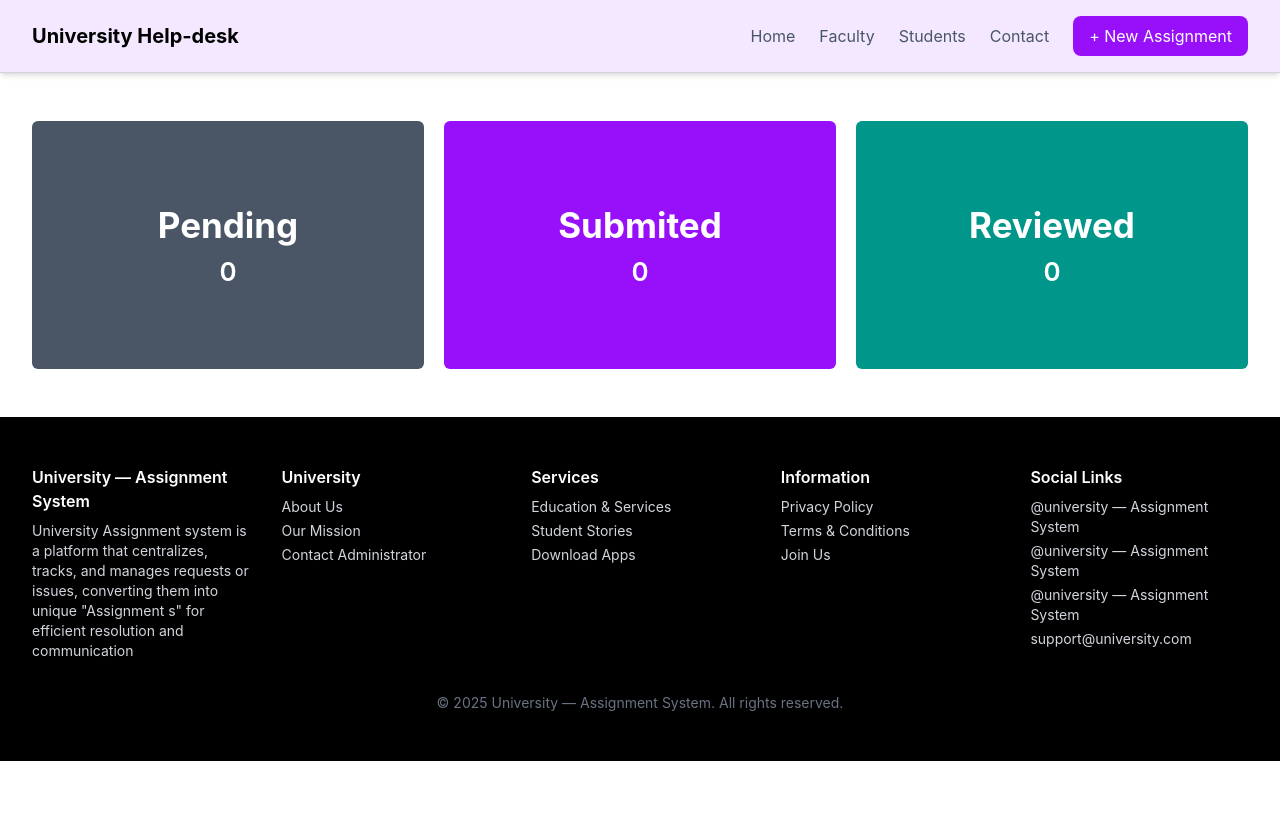
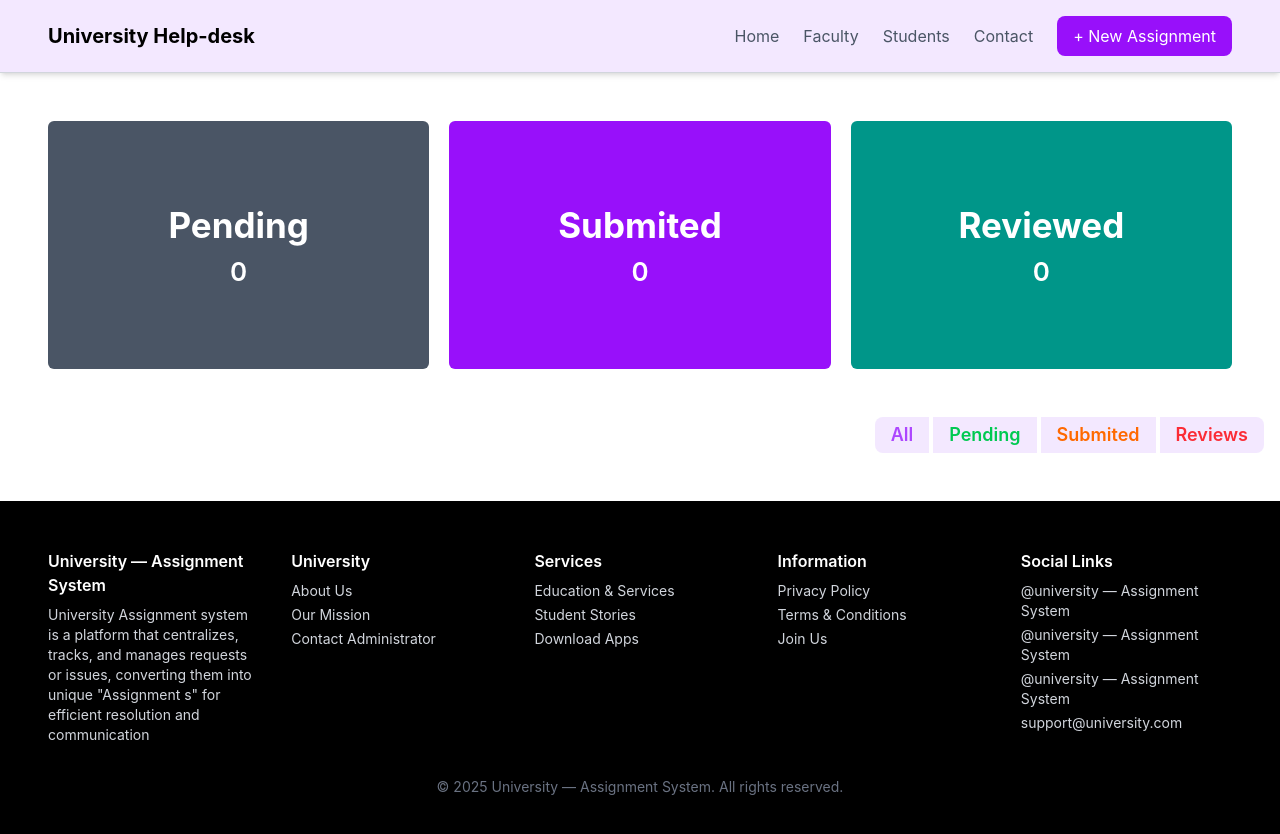
Before and after one commit to sm-sabbir64/University-helpdesk, a React (Vite) app: page / in a window 1280 px wide. Shown: the top 834 px of the page. Before the commit the page ends 800 px from the top, so only its background shows below. Built offline with nearby package versions, Linux system fonts and the light colour scheme.

Commit message:
added button components & finished the toggle btn design

```diff
--- a/index.html
+++ b/index.html
@@ -4,7 +4,7 @@
     <meta charset="UTF-8" />
     <link rel="icon" type="image/svg+xml" href="/vite.svg" />
     <meta name="viewport" content="width=device-width, initial-scale=1.0" />
-    <title>university-helpdesk</title>
+    <title>University-helpdesk</title>
   </head>
   <body>
     <div id="root"></div>
--- a/src/App.jsx
+++ b/src/App.jsx
@@ -1,3 +1,5 @@
+
+import Buttons from "./components/Buttons";
 import Container from "./components/Container";
 import Footer from "./components/Footer";
 import Navbar from "./components/Navbar";
@@ -7,6 +9,7 @@ const App = () => {
     <div>
       <Navbar></Navbar>
 
+      {/* Box design*/}
       <Container>
         <div className="grid grid-cols-3 gap-5 my-12 mx-8">
           <div className="rounded-md p-7 text-white h-62 bg-gray-600 flex flex-col justify-center items-center">
@@ -24,6 +27,9 @@ const App = () => {
         </div>
       </Container>
 
+      {/* Toggle buttons */}
+     <Buttons></Buttons>
+
       <Footer></Footer>
     </div>
   );
--- /dev/null
+++ b/src/components/Buttons.jsx
@@ -0,0 +1,24 @@
+import Container from "./Container";
+
+const Buttons = () => {
+    return (
+        <Container>
+             <div className="flex justify-end gap-1 mb-12">
+          <button className="bg-purple-100 text-purple-500 px-4 py-1 font-semibold text-lg rounded-l-lg cursor-pointer">
+            All
+          </button>
+          <button className="bg-purple-100 text-green-500 px-4 py-1 font-semibold text-lg cursor-pointer">
+            Pending
+          </button>
+          <button className="bg-purple-100 text-orange-500 px-4 py-1 font-semibold text-lg cursor-pointer">
+            Submited
+          </button>
+          <button className="bg-purple-100 text-red-500 px-4 py-1 font-semibold text-lg rounded-r-lg cursor-pointer">
+            Reviews
+          </button>
+        </div>
+      </Container>
+    );
+};
+
+export default Buttons;
--- a/src/components/Container.jsx
+++ b/src/components/Container.jsx
@@ -2,7 +2,7 @@ import React from 'react';
 
 const Container = ({children}) => {
     return (
-        <div className='container mx-auto'>
+        <div className='max-w-8xl mx-auto px-4'>
              {children}
         </div>
     );
--- a/src/components/Footer.jsx
+++ b/src/components/Footer.jsx
@@ -1,9 +1,10 @@
+import Container from "./Container";
 
 const Footer = () => {
   return (
     <footer className="bg-black text-gray-300 px-8 py-12 ">
-
-        <div className="grid md:grid-cols-5 gap-8 container mx-auto">
+      <Container>
+         <div className="grid md:grid-cols-5 gap-8 container mx-auto">
           <div>
             <h3 className="text-white font-semibold mb-2">
               University — Assignment System
@@ -52,6 +53,8 @@ const Footer = () => {
           © 2025 University — Assignment System.
           <br className="block md:hidden" /> All rights reserved.
         </div>
+      </Container>
+
 
     </footer>
   );
```
